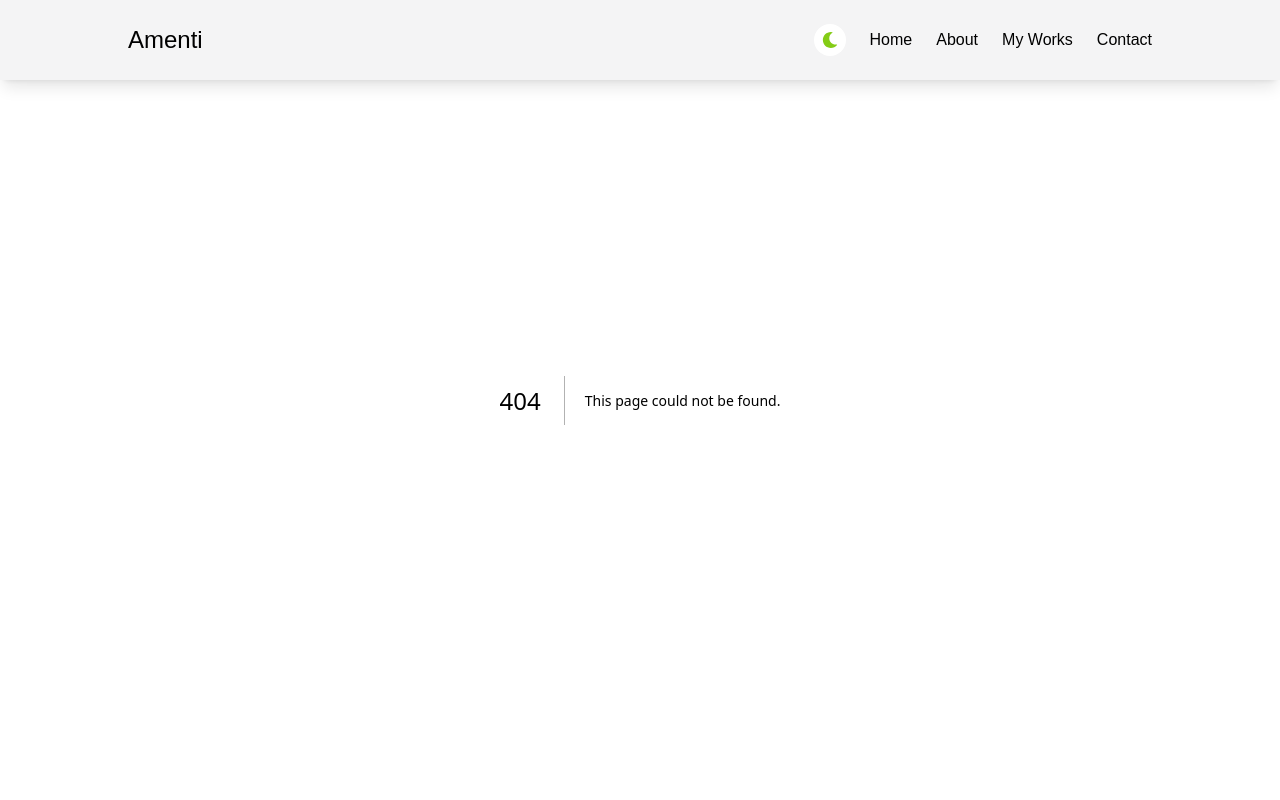
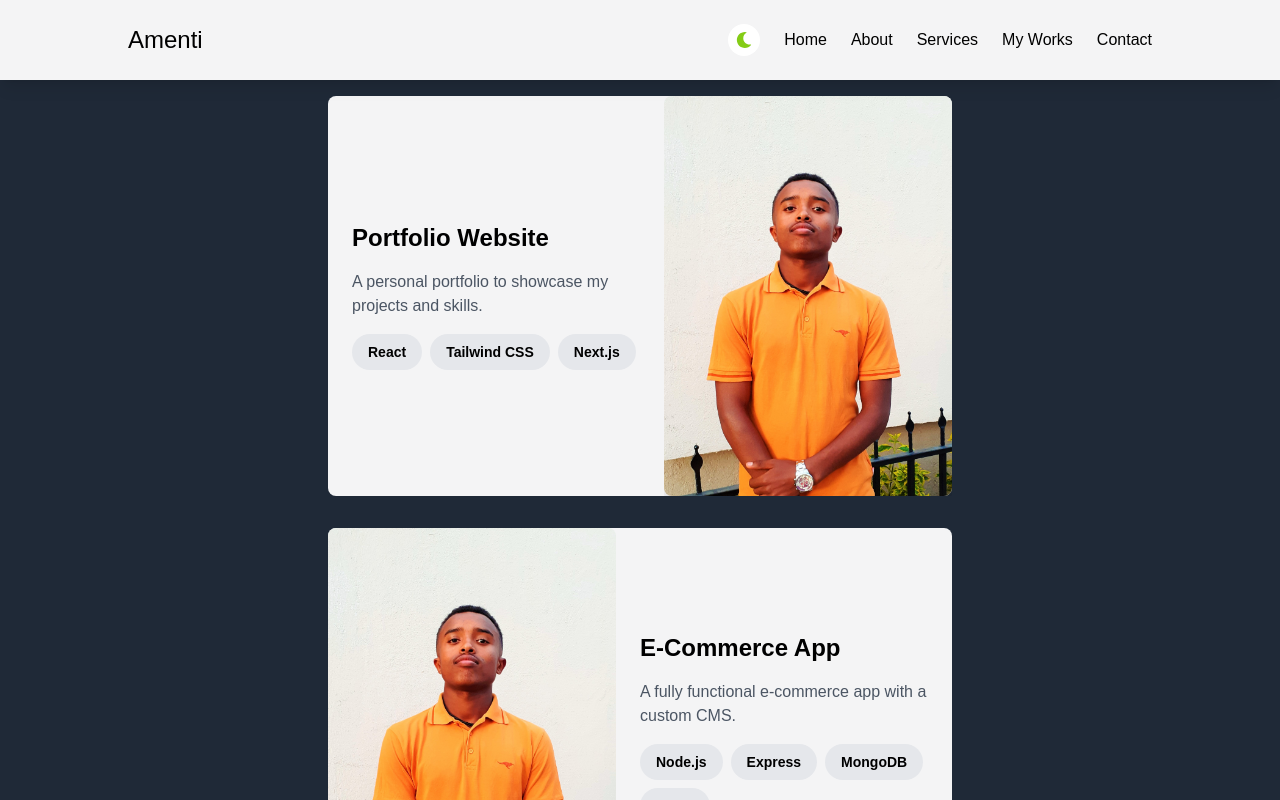
Before and after one commit to Amenti-K/Portfolio, a Next.js app: page /portfolio in a window 1280 px wide. Before the commit this address had no page. Shown: the top 800 px of the page. Built offline with nearby package versions, Linux system fonts and the light colour scheme.

Commit message:
my projects part of the portfolio is done

```diff
--- a/src/app/page.js
+++ b/src/app/page.js
@@ -1,6 +1,7 @@
 import React from "react";
 import Home from "./home/page";
 import About from "./about/page";
+import Portfolio from "./portfolio/page";
 
 export default function Landing() {
   return (
@@ -12,6 +13,9 @@ export default function Landing() {
       <section id="about" className="min-h-screen">
         <About />
       </section>
+      <section id="projects" className="min-h-screen">
+        <Portfolio />
+      </section>
       {/* Add other sections similarly if needed */}
     </div>
   );
--- /dev/null
+++ b/src/app/portfolio/page.js
@@ -0,0 +1,43 @@
+import React from "react";
+import ProjectCard from "../../components/ProjectCard";
+
+export default function Projects() {
+  const projects = [
+    {
+      name: "Portfolio Website",
+      picture: "/assets/images/profile.jpg",
+      description: "A personal portfolio to showcase my projects and skills.",
+      tools: ["React", "Tailwind CSS", "Next.js"],
+      index: 0,
+    },
+    {
+      name: "E-Commerce App",
+      picture: "/assets/images/profile.jpg",
+      description: "A fully functional e-commerce app with a custom CMS.",
+      tools: ["Node.js", "Express", "MongoDB", "React"],
+      index: 1,
+    },
+    {
+      name: "Mobile Banking App",
+      picture: "",
+      description: "A banking app built with React Native and Firebase.",
+      tools: ["React Native", "Firebase"],
+      index: 2,
+    },
+  ];
+
+  return (
+    <div className="flex items-center flex-col dark:bg-zinc-100 bg-gray-800 transition-colors duration-300  px-4 py-24 gap-y-8">
+      {projects.map((project) => (
+        <ProjectCard
+          key={project.index}
+          name={project.name}
+          picture={project.picture}
+          description={project.description}
+          tools={project.tools}
+          index={project.index}
+        />
+      ))}
+    </div>
+  );
+}
--- a/src/components/Nav.jsx
+++ b/src/components/Nav.jsx
@@ -50,6 +50,9 @@ export default function Nav() {
           <h3 className="text-black dark:text-gray-300">About</h3>
         </a>
         <a onClick={() => handleScroll("projects")} className="cursor-pointer">
+          <h3 className="text-black dark:text-gray-300">Services</h3>
+        </a>
+        <a onClick={() => handleScroll("projects")} className="cursor-pointer">
           <h3 className="text-black dark:text-gray-300">My Works</h3>
         </a>
         <a onClick={() => handleScroll("contact")} className="cursor-pointer">
--- a/src/components/ProjectCard.jsx
+++ b/src/components/ProjectCard.jsx
@@ -0,0 +1,48 @@
+import React from "react";
+
+export default function ProjectCard({
+  name,
+  picture,
+  description,
+  tools,
+  index,
+}) {
+  const isEven = index % 2 === 0;
+
+  return (
+    <div
+      className="flex flex-col md:flex-row items-center justify-center w-1/2 h-[50vh]
+                 bg-zinc-100 dark:bg-gray-800 transition-colors duration-300 rounded-lg"
+    >
+      {/* Conditional rendering for even/odd layout */}
+      <div
+        className={`flex-1 ${
+          isEven ? "order-2" : "order-1"
+        } h-full overflow-hidden`}
+      >
+        <img
+          src={picture}
+          alt={name}
+          className="w-full h-full object-cover rounded-lg shadow-lg"
+        />
+      </div>
+
+      <div className={`flex-1 ${isEven ? "order-1" : "order-2"} text-left p-6`}>
+        <h2 className="text-2xl font-bold mb-4 text-black dark:text-white">
+          {name}
+        </h2>
+        <p className="text-gray-600 dark:text-gray-300 mb-4">{description}</p>
+        <div className="flex flex-wrap gap-2">
+          {tools.map((tool, idx) => (
+            <span
+              key={idx}
+              className="bg-gray-200 dark:bg-gray-600 px-4 py-2 rounded-full text-sm font-semibold text-black dark:text-white"
+            >
+              {tool}
+            </span>
+          ))}
+        </div>
+      </div>
+    </div>
+  );
+}
```
